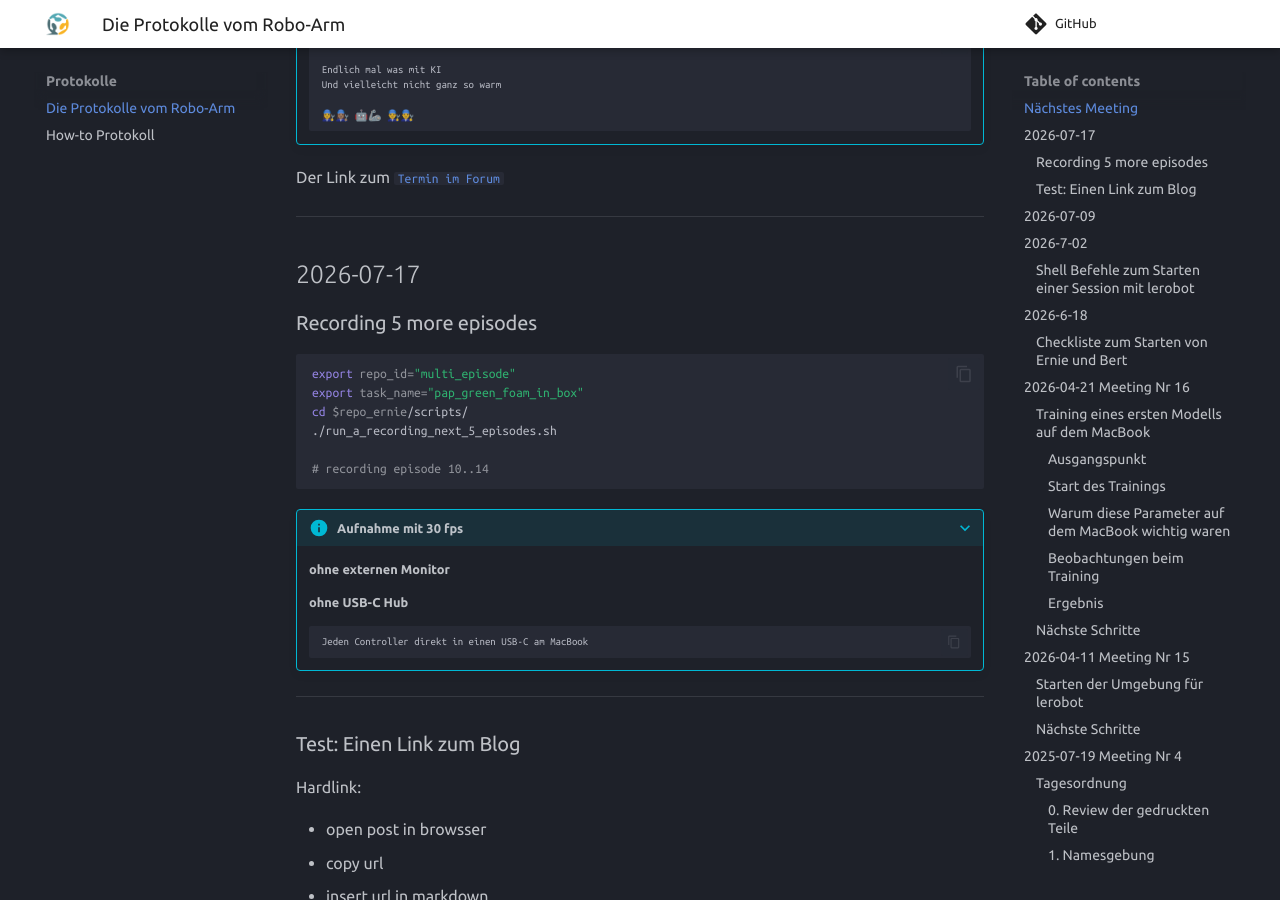
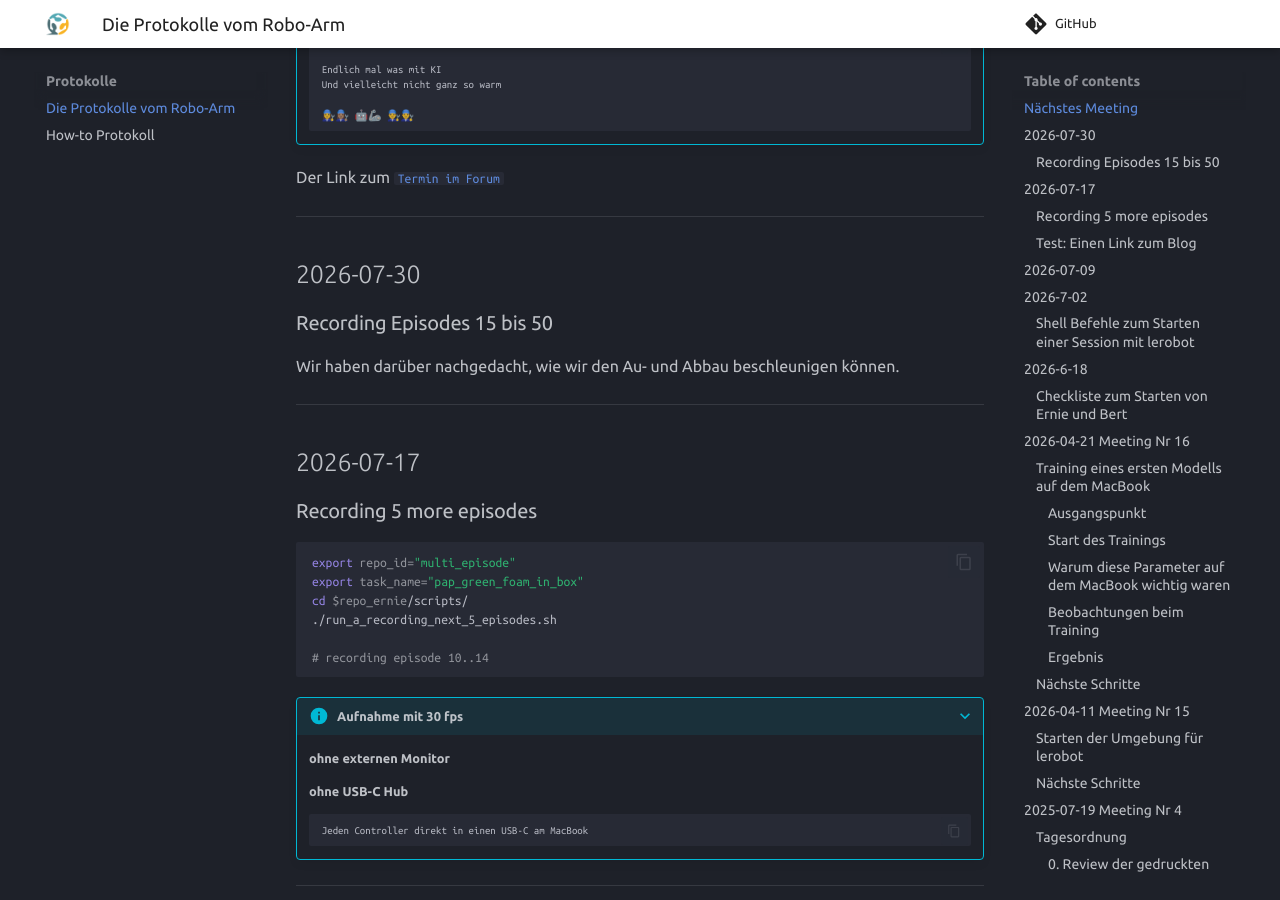
Before and after one commit to garagelab-dus/protolab-robo-docs, an MkDocs documentation site: the page built from docs/Protokolle/Backlog.md, in a window 1280 px wide and 900 px high, scrolled down 344 px. Built offline with MkDocs 1.6.1 and Material for MkDocs 9.7.7, drawn with Linux system fonts in a browser that asks for light colours; comment, search, counter and statistics services are not loaded.

Commit message:
Add recording episodes section for July 30, 2026
Added a new section for recording episodes 15 to 50, discussing improvements for setup and teardown.

````diff
--- a/docs/Protokolle/Backlog.md
+++ b/docs/Protokolle/Backlog.md
@@ -16,6 +16,11 @@
     ```
 
 Der Link zum [`Termin im Forum`](https://forum.garage-lab.de/t/roboterarm-workshop-donnerstag/22493)
+
+---
+## 2026-07-30
+### Recording Episodes 15 bis 50
+Wir haben darüber nachgedacht, wie wir den Au- und Abbau beschleunigen können.
 
 ---
 ## 2026-07-17
````
